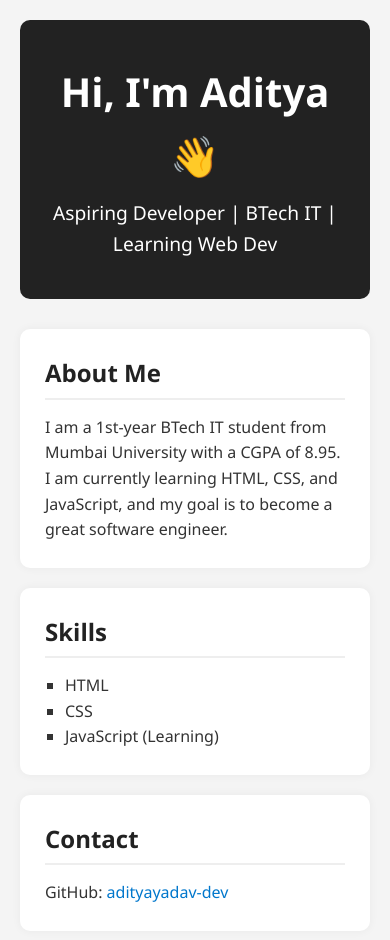
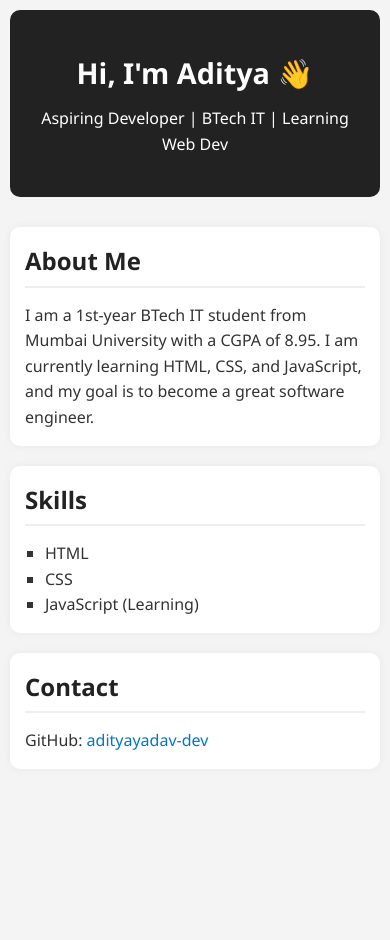
Before and after one commit to adityayadav-dev/portfolio-website, a plain HTML site: page index.html in a window 390 px wide. After the commit the page ends 844 px from the top, so only its background shows below. Drawn offline with Linux system fonts and the light colour scheme.

Commit message:
Update style.css

```diff
--- a/style.css
+++ b/style.css
@@ -61,3 +61,22 @@ a {
 a:hover {
   text-decoration: underline;
 }
+/* 📱 MOBILE RESPONSIVE DESIGN */
+@media (max-width: 768px) {
+  body {
+    padding: 10px;
+  }
+
+  header h1 {
+    font-size: 1.8rem;
+  }
+
+  header p {
+    font-size: 1rem;
+  }
+
+  section {
+    padding: 15px;
+  }
+
+  section h2 {
```
